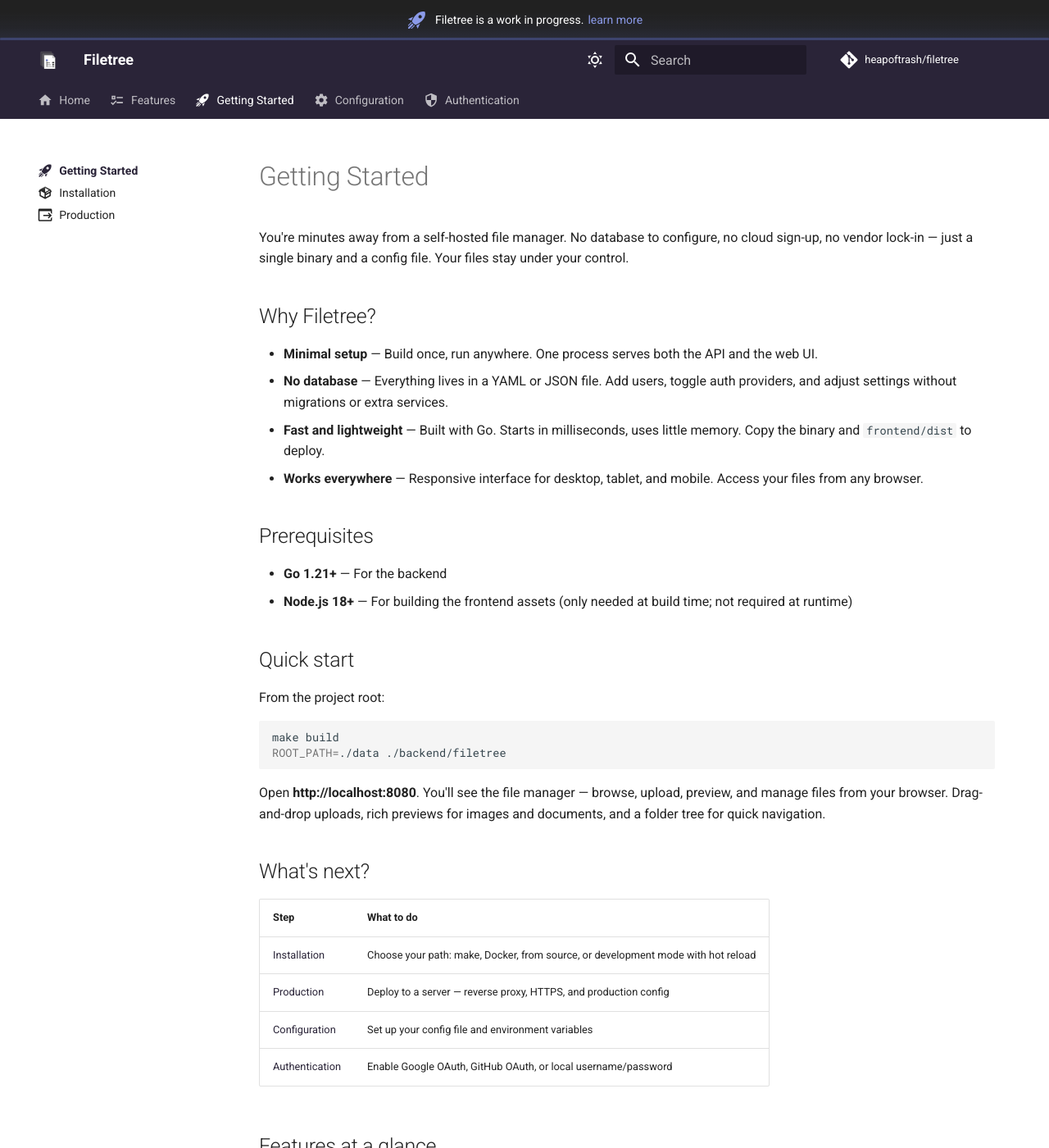
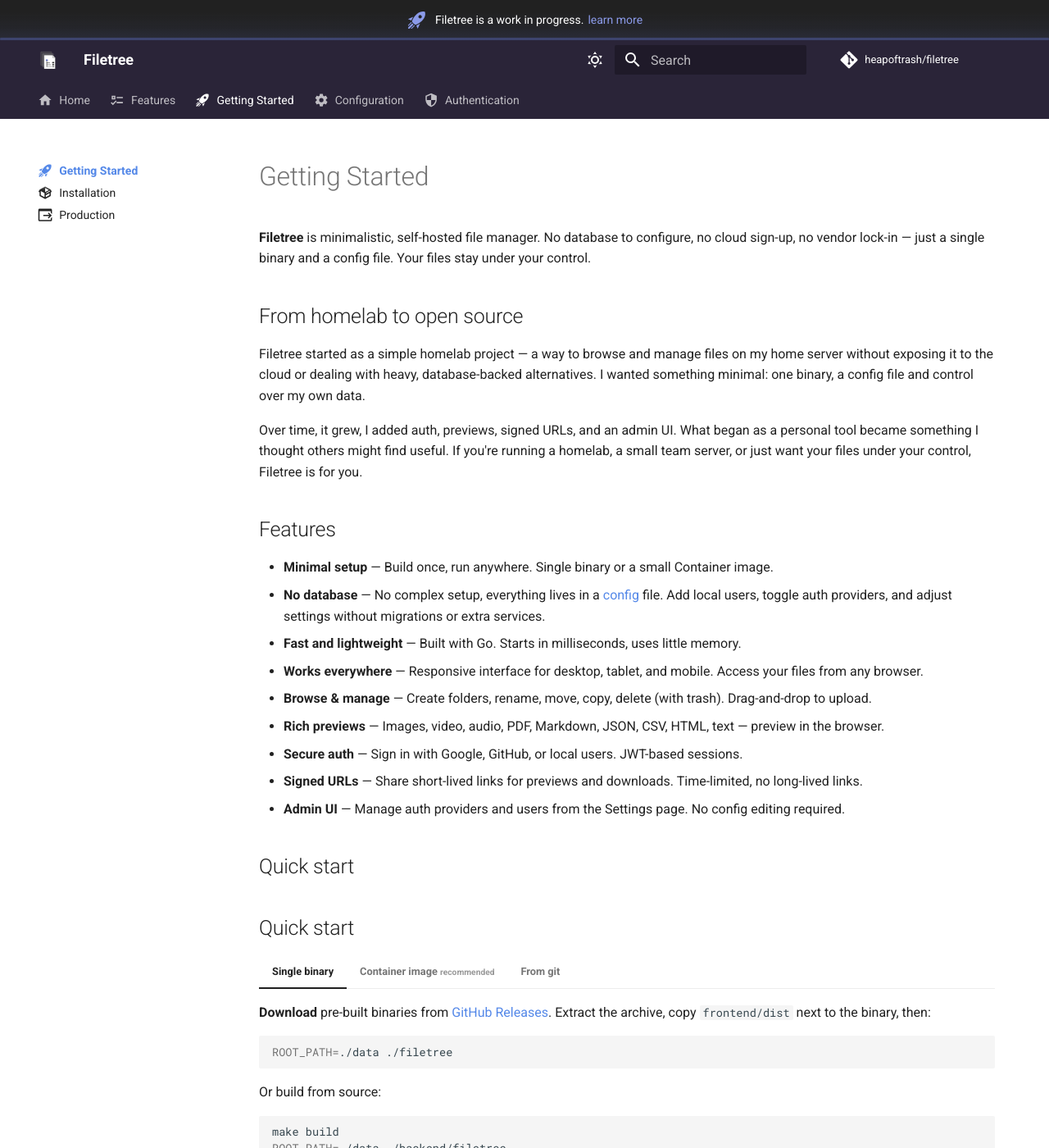
Before and after one commit to heapoftrash/filetree, an MkDocs documentation site: the page built from docs/getting-started/index.md, in a window 1280 px wide and 1400 px high. Shown: the whole window at 82% size. Built offline with MkDocs 1.6.1 and Material for MkDocs 9.7.7, drawn with Linux system fonts in a browser that asks for light colours; comment, search, counter and statistics services are not loaded; some of the changed text lies outside the part shown.

Commit message:
fix(docs): some docs change

````diff
--- a/docs/assets/styles/home.css
+++ b/docs/assets/styles/home.css
@@ -1,6 +1,7 @@
 [data-md-color-scheme="default"] {
   --md-primary-fg-color: #2a2438;
   --md-primary-bg-color: #fff;
+  --md-typeset-a-color: #5488e8;
 }
 
 [data-md-color-scheme="slate"] {
--- a/docs/getting-started/index.md
+++ b/docs/getting-started/index.md
@@ -5,48 +5,89 @@
 
 # Getting Started
 
-You're minutes away from a self-hosted file manager. No database to configure, no cloud sign-up, no vendor lock-in — just a single binary and a config file. Your files stay under your control.
+<strong>Filetree</strong> is minimalistic, self-hosted file manager. No database to configure, no cloud sign-up, no vendor lock-in — just a single binary and a config file. Your files stay under your control.
 
-## Why Filetree?
+## From homelab to open source
 
-- **Minimal setup** — Build once, run anywhere. One process serves both the API and the web UI.
-- **No database** — Everything lives in a YAML or JSON file. Add users, toggle auth providers, and adjust settings without migrations or extra services.
-- **Fast and lightweight** — Built with Go. Starts in milliseconds, uses little memory. Copy the binary and `frontend/dist` to deploy.
+Filetree started as a simple homelab project — a way to browse and manage files on my home server without exposing it to the cloud or dealing with heavy, database-backed alternatives. I wanted something minimal: one binary, a config file and control over my own data.
+
+Over time, it grew, I added auth, previews, signed URLs, and an admin UI. What began as a personal tool became something I thought others might find useful. If you're running a homelab, a small team server, or just want your files under your control, Filetree is for you.
+
+## Features
+
+- **Minimal setup** — Build once, run anywhere. Single binary or a small Container image.
+- **No database** — No complex setup, everything lives in a [config](/configuration) file. Add local users, toggle auth providers, and adjust settings without migrations or extra services.
+- **Fast and lightweight** — Built with Go. Starts in milliseconds, uses little memory.
 - **Works everywhere** — Responsive interface for desktop, tablet, and mobile. Access your files from any browser.
-
-## Prerequisites
-
-- **Go 1.21+** — For the backend
-- **Node.js 18+** — For building the frontend assets (only needed at build time; not required at runtime)
-
-## Quick start
-
-From the project root:
-
-```bash
-make build
-ROOT_PATH=./data ./backend/filetree
-```
-
-Open **http://localhost:8080**. You'll see the file manager — browse, upload, preview, and manage files from your browser. Drag-and-drop uploads, rich previews for images and documents, and a folder tree for quick navigation.
-
-## What's next?
-
-| Step | What to do |
-|------|------------|
-| [Installation](installation.md) | Choose your path: make, Docker, from source, or development mode with hot reload |
-| [Production](production.md) | Deploy to a server — reverse proxy, HTTPS, and production config |
-| [Configuration](../configuration/index.md) | Set up your config file and environment variables |
-| [Authentication](../authentication/index.md) | Enable Google OAuth, GitHub OAuth, or local username/password |
-
-## Features at a glance
-
 - **Browse & manage** — Create folders, rename, move, copy, delete (with trash). Drag-and-drop to upload.
 - **Rich previews** — Images, video, audio, PDF, Markdown, JSON, CSV, HTML, text — preview in the browser.
 - **Secure auth** — Sign in with Google, GitHub, or local users. JWT-based sessions.
 - **Signed URLs** — Share short-lived links for previews and downloads. Time-limited, no long-lived links.
 - **Admin UI** — Manage auth providers and users from the Settings page. No config editing required.
 
+## Quick start
+
+## Quick start
+
+=== "Single binary"
+
+    **Download** pre-built binaries from [GitHub Releases](https://github.com/heapoftrash/filetree/releases/latest). Extract the archive, copy `frontend/dist` next to the binary, then:
+
+    ```bash
+    ROOT_PATH=./data ./filetree
+    ```
+
+    Or build from source:
+
+    ```bash
+    make build
+    ROOT_PATH=./data ./backend/filetree
+    ```
+
+    For production:
+
+    ```bash
+    ROOT_PATH=/path/to/files CONFIG_FILE=./config.yaml ./filetree
+    ```
+
+=== "Container image <small>recommended</small>"
+
+    The prebuilt OCI complaint container image is a great way to get up and running in a few minutes, as it comes with all dependencies pre-installed.
+    **Pull** the pre-built image from [GitHub Container Registry](https://github.com/heapoftrash/filetree/pkgs/container/filetree):
+
+    ```bash
+    docker pull ghcr.io/heapoftrash/filetree:latest
+    docker run -p 8080:8080 -v /path/to/files:/data ghcr.io/heapoftrash/filetree:latest
+    ```
+
+    Or build from source:
+
+    ```bash
+    docker build -f Containerfile -t filetree .
+    docker run -p 8080:8080 -v /path/to/files:/data filetree
+    ```
+
+    Then open **http://localhost:8080**. Use `ghcr.io/heapoftrash/filetree:v1.0.0` for a specific version.
+
+=== "From git"
+
+    Filetree can be directly used from GitHub by cloning the repository into a subfolder of your project root which might be useful if you want to use the very latest version:
+
+    Clone and build from source:
+    ```bash
+    git clone https://github.com/heapoftrash/filetree.git
+    cd filetree
+    ```
+    Build the frontend and backend:
+    ```bash
+    make build
+    ```
+    Run from the project root:
+    ```bash
+    ROOT_PATH=./data ./backend/filetree
+    ```
+    Then open **http://localhost:8080**.
+
 ## Open source
 
 Filetree is MIT licensed. Host it yourself, modify it, contribute. No vendor lock-in — your files stay under your control.
````
